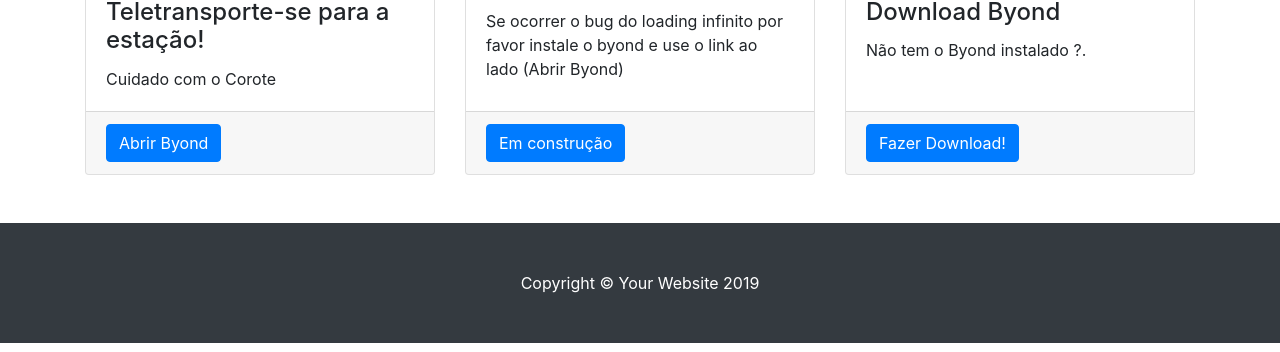
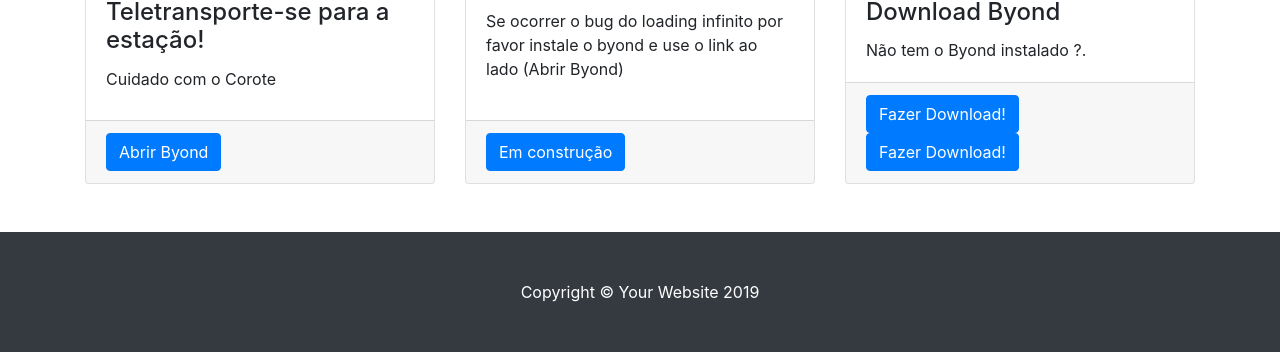
Before and after one commit to Perrett602/Pudimsatation, a website: page index.html in a window 1280 px wide. Shown: the part 957-1309 px from the top of the page. Drawn offline with Linux system fonts and the light colour scheme; files whose address does not match are found by name.

Commit message:
Update index.html

```diff
--- a/index.html
+++ b/index.html
@@ -124,7 +124,8 @@
             <p class="card-text">Não tem o Byond instalado ?.</p>
           </div>
           <div class="card-footer">
-            <a href="download/512.1479_byond.exe" class="btn btn-primary">Fazer Download!</a>
+            <a href="https://github.com/Perrett602/Pudimsatation/raw/master/download/512.1479_byond.exe" class="btn btn-primary">Fazer Download!</a>
+            <a href="https://github.com/Perrett602/Pudimsatation/raw/master/download/512.1479_byond.exe" class="btn btn-primary">Fazer Download!</a>
           </div>
         </div>
       </div>
```
